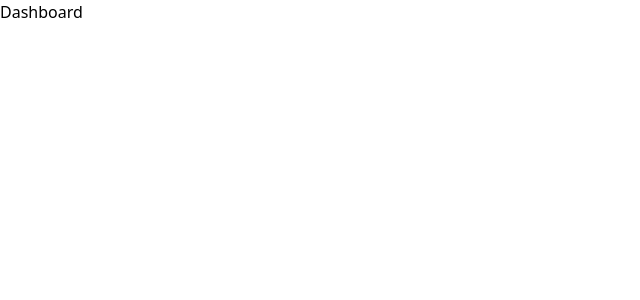
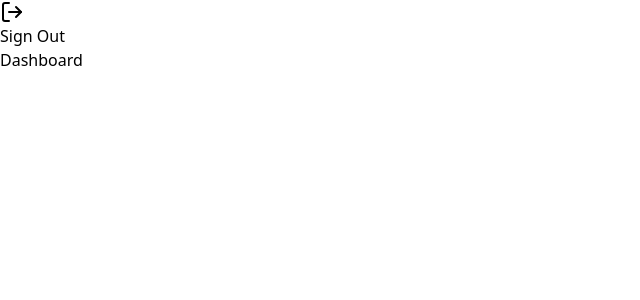
Before and after one commit to ysrkw/operase, a Next.js app: page /dashboard in a window 1280 px wide. Shown: the top 300 px of the page, without its empty margins (0-640 px from the left). Built offline with nearby package versions, Linux system fonts and the light colour scheme.

Commit message:
feat: サイドバーとサインアウト、アイコンの追加

```diff
--- /dev/null
+++ b/app/dashboard/components.tsx
@@ -0,0 +1,17 @@
+import { LogOut } from 'lucide-react'
+import Link from 'next/link'
+
+export function Sidebar() {
+  return (
+    <aside>
+      <ul>
+        <li>
+          <Link href="/signout">
+            <LogOut />
+            Sign Out
+          </Link>
+        </li>
+      </ul>
+    </aside>
+  )
+}
--- a/app/dashboard/page.tsx
+++ b/app/dashboard/page.tsx
@@ -1,4 +1,6 @@
 import type { Metadata } from 'next'
+
+import { Sidebar } from './components'
 
 export const metadata: Metadata = {
   title: 'Dashboard',
@@ -7,6 +9,7 @@ export const metadata: Metadata = {
 export default function Page() {
   return (
     <>
+      <Sidebar />
       <h1>Dashboard</h1>
     </>
   )
--- a/app/signin/actions.ts
+++ b/app/signin/actions.ts
@@ -1,11 +1,11 @@
+'use server'
+
 import { redirect } from 'next/navigation'
 import { z } from 'zod'
 
 import { Email, Password } from '../lib/definitions'
 
 export async function signinAction(formData: FormData) {
-  'use server'
-
   const schema = z.object({
     email: Email,
     password: Password,
--- a/app/signin/components.tsx
+++ b/app/signin/components.tsx
@@ -1,3 +1,4 @@
+import { LogIn } from 'lucide-react'
 import { useId } from 'react'
 
 import { signinAction } from './actions'
@@ -13,7 +14,10 @@ export function SigninForm() {
         <input id={emailId} name="email" placeholder="john@example.com" type="email" />
         <label htmlFor={passwordId}>パスワード</label>
         <input id={passwordId} name="password" type="password" />
-        <button type="submit">ログイン</button>
+        <button type="submit">
+          <LogIn />
+          ログイン
+        </button>
       </form>
     </>
   )
--- /dev/null
+++ b/app/signout/actions.ts
@@ -0,0 +1,7 @@
+'use server'
+
+import { redirect } from 'next/navigation'
+
+export async function signoutAction() {
+  redirect('/signup')
+}
--- /dev/null
+++ b/app/signout/page.tsx
@@ -0,0 +1,11 @@
+import type { Metadata } from 'next'
+
+import { signoutAction } from './actions'
+
+export const metadata: Metadata = {
+  title: 'ログアウト',
+}
+
+export default async function Page() {
+  await signoutAction()
+}
--- a/app/signup/actions.ts
+++ b/app/signup/actions.ts
@@ -1,11 +1,11 @@
+'use server'
+
 import { redirect } from 'next/navigation'
 import { z } from 'zod'
 
 import { ConfirmPassword, Email, Name, Password } from '../lib/definitions'
 
 export async function signupAction(formData: FormData) {
-  'use server'
-
   const schema = z.object({
     confirmPassword: ConfirmPassword,
     email: Email,
--- a/app/signup/components.tsx
+++ b/app/signup/components.tsx
@@ -1,3 +1,4 @@
+import { UserPlus } from 'lucide-react'
 import { useId } from 'react'
 
 import { signupAction } from './actions'
@@ -18,7 +19,10 @@ export function SignupForm() {
       <input id={passwordId} name="password" type="password" />
       <label htmlFor={confirmPasswordId}>パスワード（確認）</label>
       <input id={confirmPasswordId} name="confirmPassword" type="password" />
-      <button type="submit">アカウント作成</button>
+      <button type="submit">
+        <UserPlus />
+        アカウント作成
+      </button>
     </form>
   )
 }
```
